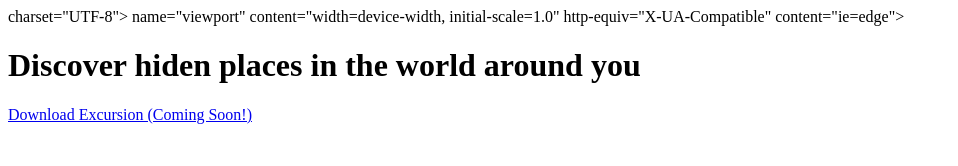
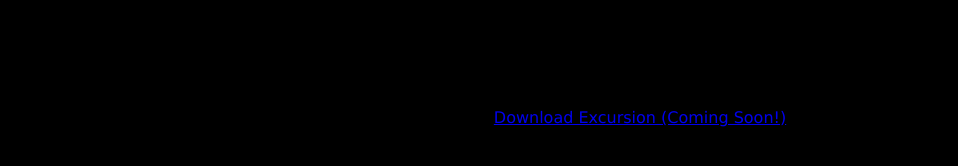
Before and after one commit to denizyilmaz-ce/excursion, a plain HTML site: page index.html in a window 1280 px wide. Shown: the whole page, without its empty margins (0-958 px from the left). Drawn offline with Linux system fonts and the light colour scheme.

Commit message:
added body style

```diff
--- a/resources/css/style.css
+++ b/resources/css/style.css
@@ -1,15 +1,6 @@
-<!DOCTYPE html>
-<html language="en">
-  <head>
-    <meta charset="UTF-8">
-    <meta name="viewport" content="width=device-width, initial-scale=1.0"
-    <meta http-equiv="X-UA-Compatible" content="ie=edge">
-    <title>Excursion</title>
-    <link rel="stylesheet" type="text/css" href="resources/css/style.css">
-  </head>
-<body>
-<h1>Discover hiden places in the world around you</h1>
-<p><a href="#">Download Excursion (Coming Soon!)</a></p>
+body {
+    background-color: black;
+    text-align: center;
+    font-family: Verdana, Geneva, Tahoma, sans-serif;
 
-</body>
-</html>
+}
```
